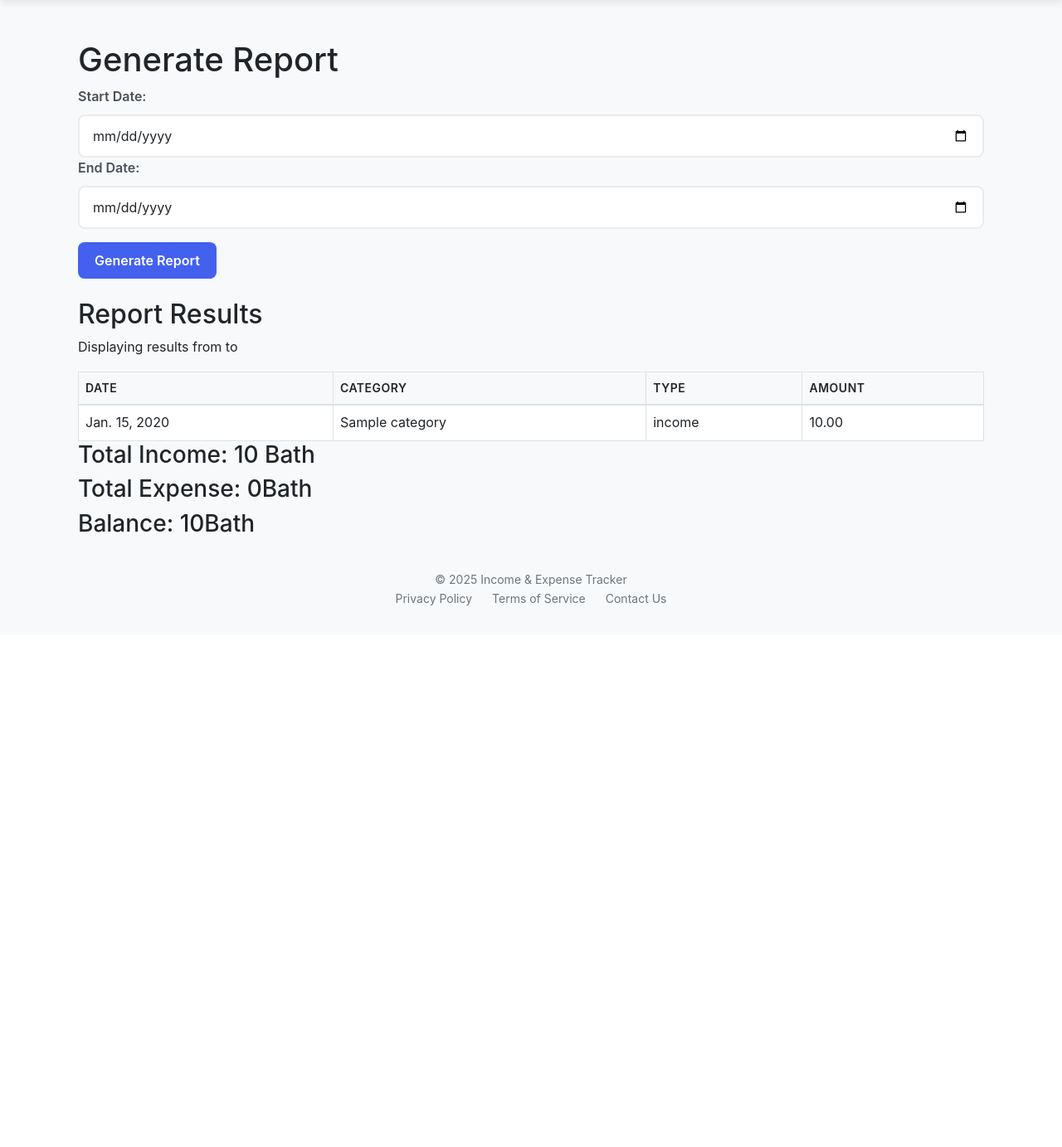
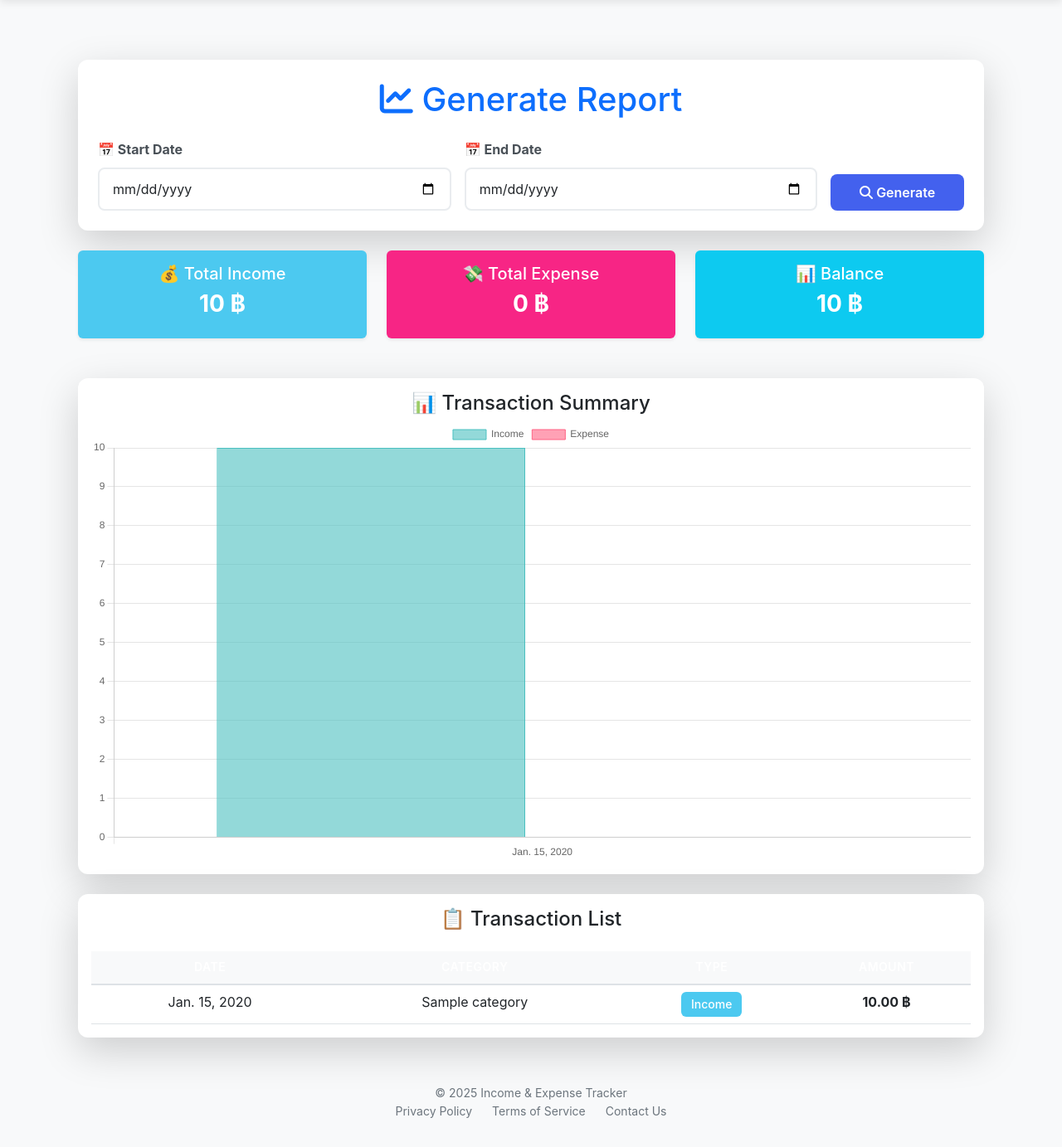
Before and after one commit to Godtasan552/EX_finance, a Django app: page /generate-report/ in a window 1280 px wide. Shown: the part 86-1469 px from the top of the page at 83% size. Before the commit the page ends 816 px from the top, so only its background shows below. Run offline with Django 5.2, Linux system fonts and the light colour scheme; a user stored in the database is signed in; tables that the repository leaves empty hold one stand-in row (values such as "Sample post"); some libraries are stand-ins or nearby versions.

Commit message:
create graph

```diff
--- a/templates/generate_report.html
+++ b/templates/generate_report.html
@@ -3,24 +3,66 @@
 {% block title %}Generate Report{% endblock %}
 
 {% block content %}
-    <div class="container mt-4">
-        <h1>Generate Report</h1>
-        <form method="GET" action="{% url 'generate_report' %}" class="mb-4">
-            <label for="start_date" class="form-label">Start Date:</label>
-            <input type="date" name="start_date" class="form-control" value="{{ start_date }}" />
+<div class="container mt-5">
+    <div class="card shadow-lg p-4">
+        <h1 class="text-center mb-4 text-primary">
+            <i class="fas fa-chart-line"></i> Generate Report
+        </h1>
 
-            <label for="end_date" class="form-label">End Date:</label>
-            <input type="date" name="end_date" class="form-control" value="{{ end_date }}" />
+        <!-- 🔍 Form สำหรับเลือกวันที่ -->
+        <form method="GET" action="{% url 'generate_report' %}" class="row g-3">
+            <div class="col-md-5">
+                <label for="start_date" class="form-label fw-bold">📅 Start Date</label>
+                <input type="date" name="start_date" class="form-control" value="{{ start_date }}">
+            </div>
 
-            <button type="submit" class="btn btn-primary mt-3">Generate Report</button>
+            <div class="col-md-5">
+                <label for="end_date" class="form-label fw-bold">📅 End Date</label>
+                <input type="date" name="end_date" class="form-control" value="{{ end_date }}">
+            </div>
+
+            <div class="col-md-2 d-flex align-items-end">
+                <button type="submit" class="btn btn-primary w-100">
+                    <i class="fas fa-search"></i> Generate
+                </button>
+            </div>
         </form>
+    </div>
 
-        {% if transactions %}
-            <h2>Report Results</h2>
-            <p>Displaying results from {{ start_date }} to {{ end_date }}</p>
+    {% if transactions %}
+        <!-- 📊 สรุปยอดรายรับรายจ่าย -->
+        <div class="row text-center mt-4">
+            <div class="col-md-4">
+                <div class="card shadow-sm p-3 bg-success text-white rounded">
+                    <h5>💰 Total Income</h5>
+                    <h3 class="fw-bold">{{ total_income }} ฿</h3>
+                </div>
+            </div>
+            <div class="col-md-4">
+                <div class="card shadow-sm p-3 bg-danger text-white rounded">
+                    <h5>💸 Total Expense</h5>
+                    <h3 class="fw-bold">{{ total_expense }} ฿</h3>
+                </div>
+            </div>
+            <div class="col-md-4">
+                <div class="card shadow-sm p-3 bg-info text-white rounded">
+                    <h5>📊 Balance</h5>
+                    <h3 class="fw-bold">{{ balance }} ฿</h3>
+                </div>
+            </div>
+        </div>
 
-            <table class="table table-bordered">
-                <thead>
+        <!-- 📊 กราฟสรุปรายรับรายจ่าย -->
+        <div class="card mt-4 p-3 shadow-lg">
+            <h4 class="text-center">📊 Transaction Summary</h4>
+            <canvas id="reportChart"></canvas>
+        </div>
+
+        <!-- 📋 รายการธุรกรรม -->
+        <div class="card mt-4 p-3 shadow-lg">
+            <h4 class="text-center">📋 Transaction List</h4>
+            <table class="table table-hover mt-3">
+                <thead class="table-dark text-center">
                     <tr>
                         <th>Date</th>
                         <th>Category</th>
@@ -30,23 +72,68 @@
                 </thead>
                 <tbody>
                     {% for transaction in transactions %}
-                        <tr>
+                        <tr class="text-center">
                             <td>{{ transaction.date }}</td>
                             <td>{{ transaction.category.name }}</td>
-                            <td>{{ transaction.type }}</td>
-                            <td>{{ transaction.amount }}</td>
+                            <td>
+                                <span class="badge {% if transaction.type == 'income' %}bg-success{% else %}bg-danger{% endif %}">
+                                    {{ transaction.type|title }}
+                                </span>
+                            </td>
+                            <td class="fw-bold">{{ transaction.amount }} ฿</td>
                         </tr>
                     {% endfor %}
                 </tbody>
             </table>
+        </div>
+    {% else %}
+        <div class="alert alert-warning mt-4">
+            <i class="fas fa-exclamation-circle"></i> No transactions found for the selected period.
+        </div>
+    {% endif %}
+</div>
 
-            <h3>Total Income: {{ total_income }} Bath</h3>
-            <h3>Total Expense: {{ total_expense }}Bath</h3>
-            <h3>Balance: {{ balance }}Bath</h3>
+<!-- 📌 Chart.js CDN -->
+<script src="https://cdn.jsdelivr.net/npm/chart.js"></script>
+<script>
+    document.addEventListener("DOMContentLoaded", function () {
+        const ctx = document.getElementById("reportChart").getContext("2d");
 
+        const transactionData = {
+            labels: [{% for transaction in transactions %}"{{ transaction.date }}",{% endfor %}],
+            datasets: [
+                {
+                    label: "Income",
+                    data: [{% for transaction in transactions %}{% if transaction.type == 'income' %}{{ transaction.amount }},{% else %}0,{% endif %}{% endfor %}],
+                    backgroundColor: "rgba(75, 192, 192, 0.6)",
+                    borderColor: "rgba(75, 192, 192, 1)",
+                    borderWidth: 1
+                },
+                {
+                    label: "Expense",
+                    data: [{% for transaction in transactions %}{% if transaction.type == 'expense' %}{{ transaction.amount }},{% else %}0,{% endif %}{% endfor %}],
+                    backgroundColor: "rgba(255, 99, 132, 0.6)",
+                    borderColor: "rgba(255, 99, 132, 1)",
+                    borderWidth: 1
+                }
+            ]
+        };
 
-        {% else %}
-            <p>No transactions found for the selected period.</p>
-        {% endif %}
-    </div>
+        new Chart(ctx, {
+            type: "bar",
+            data: transactionData,
+            options: {
+                responsive: true,
+                scales: {
+                    x: { beginAtZero: true },
+                    y: { beginAtZero: true }
+                }
+            }
+        });
+    });
+</script>
+
+<!-- 🔗 Font Awesome (ไอคอนสวยๆ) -->
+<script src="https://kit.fontawesome.com/a076d05399.js" crossorigin="anonymous"></script>
+
 {% endblock %}
--- a/transactions/models.py
+++ b/transactions/models.py
@@ -1,5 +1,6 @@
 from django.db import models
 from django.contrib.auth.models import User
+from django.core.exceptions import ValidationError
 
 class Category(models.Model):
     CATEGORY_TYPE_CHOICES = [
@@ -9,10 +10,10 @@
 
     name = models.CharField(max_length=100)
     description = models.TextField(blank=True)
-    type = models.CharField(max_length=10, choices=CATEGORY_TYPE_CHOICES)  # เพิ่มฟิลด์นี้
+    type = models.CharField(max_length=10, choices=CATEGORY_TYPE_CHOICES)
 
     def __str__(self):
-        return self.name
+        return f"{self.name} ({self.get_type_display()})"
 
 
 class Transaction(models.Model):
@@ -26,7 +27,20 @@
     amount = models.DecimalField(max_digits=10, decimal_places=2)
     type = models.CharField(max_length=10, choices=TYPE_CHOICES)
     description = models.TextField(blank=True)
-    category = models.ForeignKey(Category, related_name='transactions', on_delete=models.CASCADE)
+    category = models.ForeignKey(
+        Category,
+        related_name='transactions',
+        on_delete=models.CASCADE
+    )
+
+    def clean(self):
+        """ ตรวจสอบว่าหมวดหมู่ที่เลือกตรงกับประเภทของธุรกรรม """
+        if self.category and self.category.type != self.type:
+            raise ValidationError("Category type must match transaction type.")
+
+    def save(self, *args, **kwargs):
+        self.clean()  # เรียกใช้ clean() เพื่อตรวจสอบก่อนบันทึก
+        super().save(*args, **kwargs)
 
     def __str__(self):
         return f"{self.user.username} - {self.get_type_display()} {self.amount} - {self.category.name}"
--- a/transactions/views.py
+++ b/transactions/views.py
@@ -4,11 +4,13 @@
 from .models import Transaction, Category
 from .forms import SignUpForm, TransactionForm, CategoryForm
 from django.http import HttpResponse,JsonResponse
-from datetime import datetime
+from datetime import datetime, timedelta
 from django.shortcuts import get_object_or_404
 from django.core.exceptions import PermissionDenied
 from django.db.models import Sum
 from django.contrib import messages
+from django.utils.timezone import now
+
 def home(request):
     return render(request, 'home.html')
 
@@ -48,41 +50,56 @@
 
 # Dashboard
 
+
 @login_required
 def dashboard(request):
-    transactions = Transaction.objects.filter(user=request.user).order_by('-date', '-id')  # เรียงจากใหม่ไปเก่า
+    # ดึงค่าปัจจุบันหรือค่าที่ผู้ใช้เลือก
+    current_month = request.GET.get('month')
+    current_year = request.GET.get('year')
 
-    # Handle filters
-    filter_type = request.GET.get('filter_type', '')
-    filter_category = request.GET.get('filter_category', '')
-    filter_date = request.GET.get('filter_date', '')
+    today = now().date()
+    if not current_month or not current_year:
+        current_month = today.month
+        current_year = today.year
+    else:
+        current_month = int(current_month)
+        current_year = int(current_year)
 
-    if filter_type:
-        transactions = transactions.filter(type=filter_type)
-    if filter_category:
-        transactions = transactions.filter(category__name=filter_category)
-    if filter_date:
-        try:
-            date_filter = datetime.strptime(filter_date, '%Y-%m-%d').date()
-            transactions = transactions.filter(date=date_filter)
-        except ValueError:
-            pass
+    # หาวันแรกและวันสุดท้ายของเดือนที่เลือก
+    first_day = datetime(current_year, current_month, 1).date()
+    next_month = first_day + timedelta(days=32)  # ข้ามไปเดือนถัดไป
+    last_day = datetime(next_month.year, next_month.month, 1).date() - timedelta(days=1)
+
+    # กรองรายการเฉพาะเดือนที่เลือก
+    transactions = Transaction.objects.filter(
+        user=request.user,
+        date__range=[first_day, last_day]
+    ).order_by('-date', '-id')
+
+    # คำนวณรายรับ-รายจ่ายเฉพาะเดือนที่เลือก
+    total_income = transactions.filter(type='income').aggregate(total=Sum('amount'))['total'] or 0
+    total_expense = transactions.filter(type='expense').aggregate(total=Sum('amount'))['total'] or 0
+    balance = total_income - total_expense
+
+    # คำนวณเดือนก่อนหน้าและถัดไป
+    prev_month = first_day - timedelta(days=1)
+    next_month = last_day + timedelta(days=1)
 
     categories = Category.objects.all()
-    form = TransactionForm()
 
     context = {
         'transactions': transactions,
-        'form': form,
         'categories': categories,
-        'filter_type': filter_type,
-        'filter_category': filter_category,
-        'filter_date': filter_date,
+        'total_income': total_income,
+        'total_expense': total_expense,
+        'balance': balance,
+        'current_month': current_month,
+        'current_year': current_year,
+        'prev_month': prev_month.month,
+        'prev_year': prev_month.year,
+        'next_month': next_month.month,
+        'next_year': next_month.year,
     }
-
-    if form.errors:
-        context['form_errors'] = form.errors
-
     return render(request, 'dashboard.html', context)
 
 @login_required
```
Also changed, not shown: templates/add_category.html (+7 -0 lines), templates/dashboard.html (+62 -42 lines).
